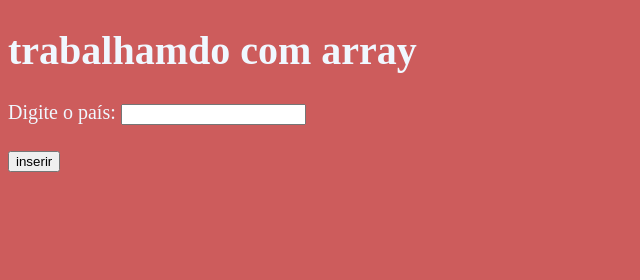
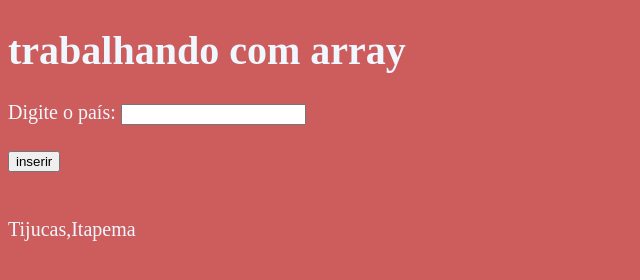
Before and after one commit to MariaC-GG/Array_string_4, a plain HTML site: page index.html in a window 1280 px wide. Both pictures are taken after a click on the button "inserir". Shown: the whole page, without its empty margins (0-640 px from the left). Drawn offline with Linux system fonts and the light colour scheme.

Commit message:
versionado

```diff
--- a/index.html
+++ b/index.html
@@ -9,7 +9,7 @@
     <title>Arreio-array</title>
 </head>
 <body>
-    <h1>trabalhamdo com array</h1>
+    <h1>trabalhando com array</h1>
     <label for="pais">Digite o país:</label>
     <input type="text" id="pais">
     <br><br>
--- a/vet.js
+++ b/vet.js
@@ -0,0 +1,23 @@
+let res = document.getElementById('res')
+
+let pais = ['Brasil, Chile, Senegal']
+let cidades = new Array("Tijucas", "Itapema")
+
+/*console.log(pais[2])*/
+/*console.log(cidades[1])*/
+
+pais.push('Uruguai')
+pais.unshift('Paraguai')
+console.log(pais)
+console.log(cidades)
+pais.pop()
+pais.shift()
+console.log(pais)
+console.log(cidades)
+
+function inserir(){
+    pais.pop()
+    pais.shift()
+    res.innerHTML += pais + '<br>'
+    res.innerHTML += cidades + '<br>'
+}
```
